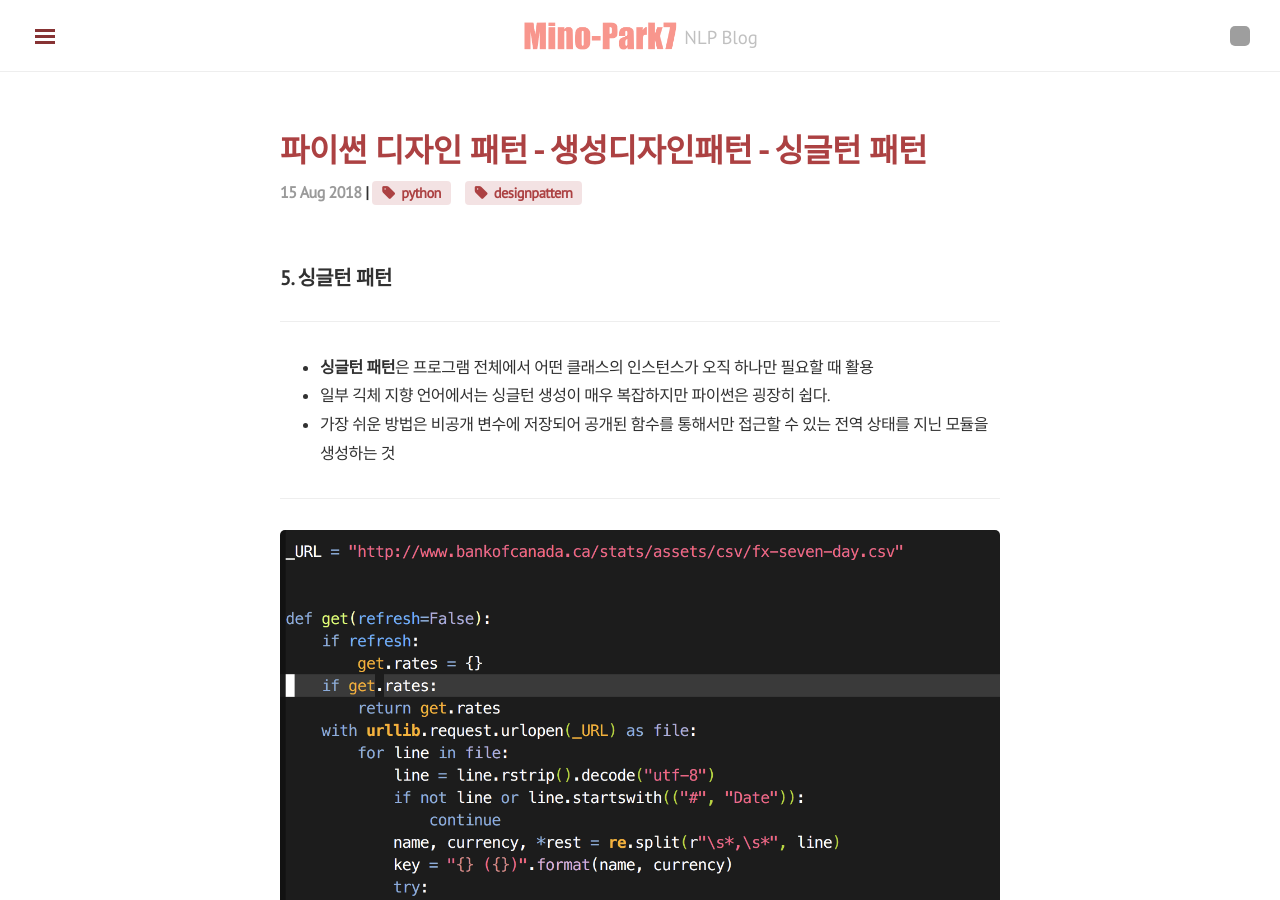
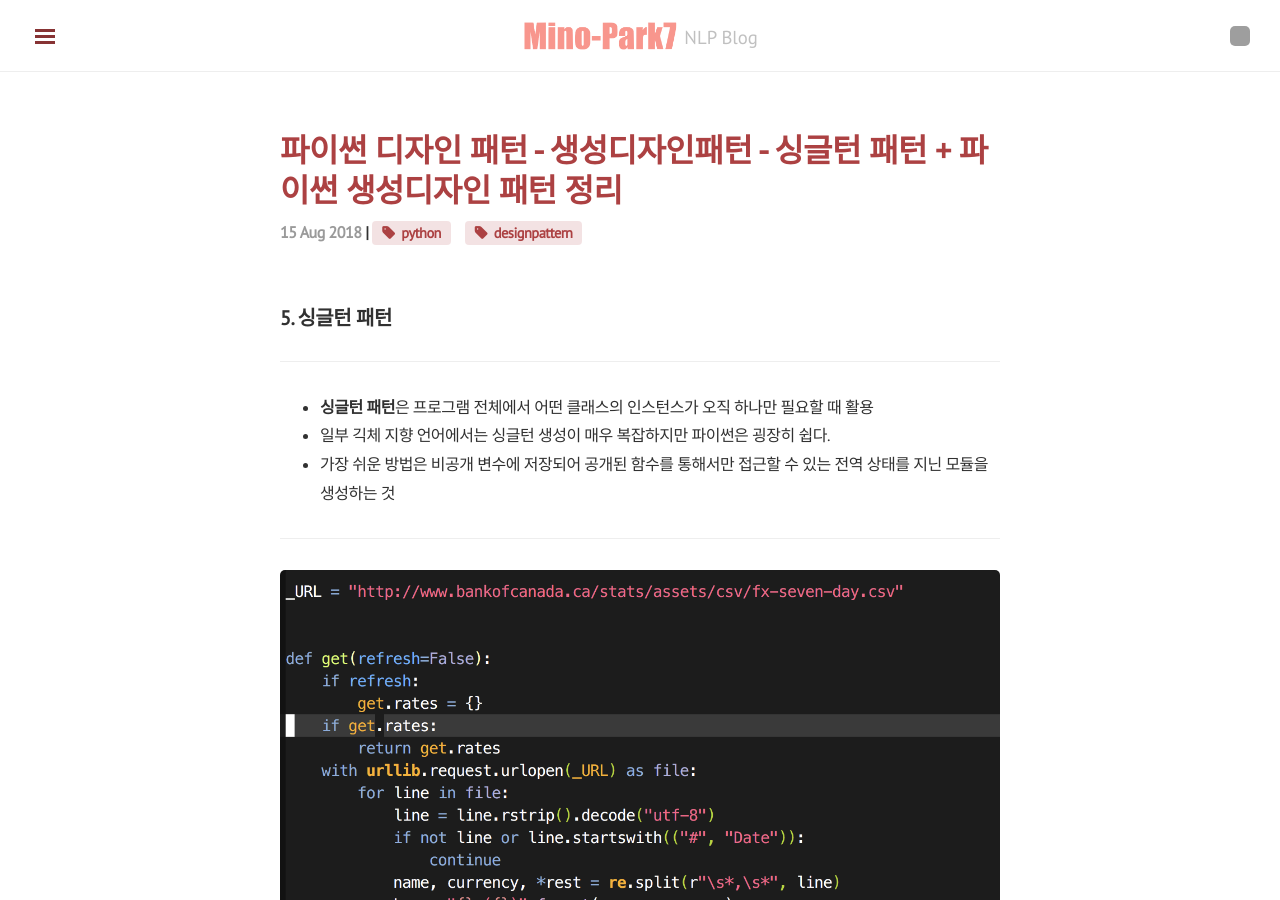
Before and after one commit to mino-park7/mino-park7.github.io, a Jekyll site: the page built from _posts/2018-08-15-python-desing-pattern-singleton-pattern.md, in a window 1280 px wide and 900 px high. Built offline with Jekyll 4.4.1, drawn with Linux system fonts in a browser that asks for light colours; nearby versions of some CDN libraries; grey boxes are pictures that could not be loaded.

Commit message:
pdp sigleton pattern + 정리

```diff
--- a/_posts/2018-08-15-python-desing-pattern-singleton-pattern.md
+++ b/_posts/2018-08-15-python-desing-pattern-singleton-pattern.md
@@ -1,6 +1,6 @@
 ---
 layout: "post"
-title: "파이썬 디자인 패턴 - 생성디자인패턴 - 싱글턴 패턴"
+title: "파이썬 디자인 패턴 - 생성디자인패턴 - 싱글턴 패턴 + 파이썬 생성디자인 패턴 정리"
 date: "2018-08-15 15:23"
 category: python Study
 tag: [python, designpattern]
```
